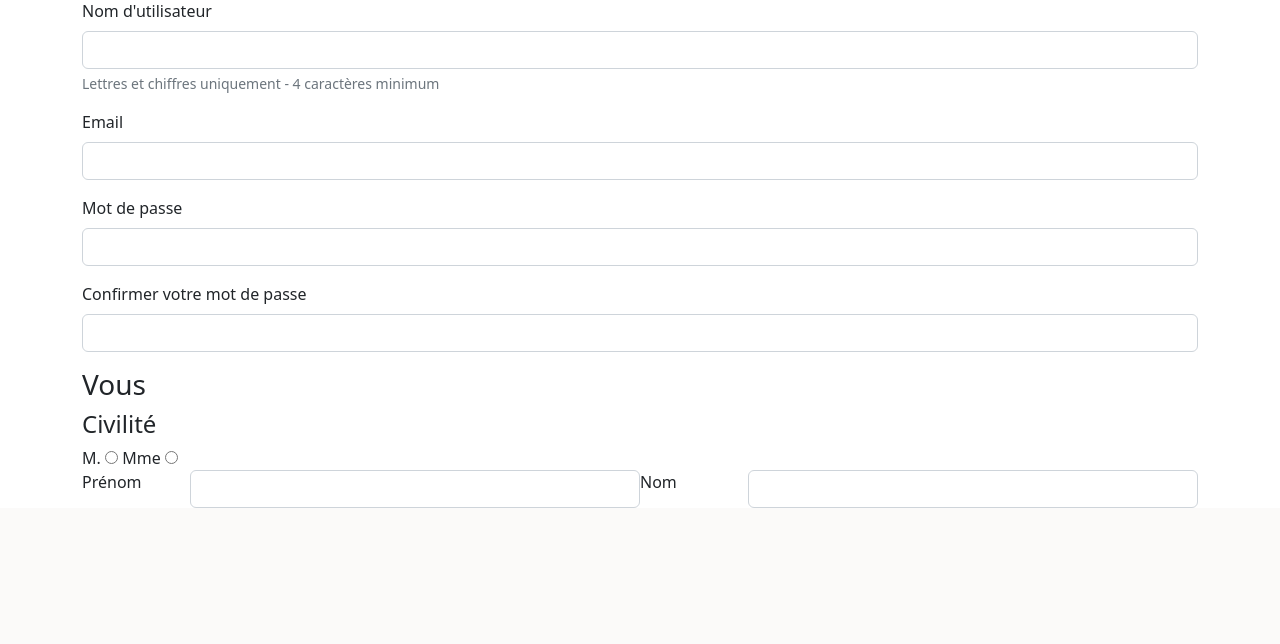
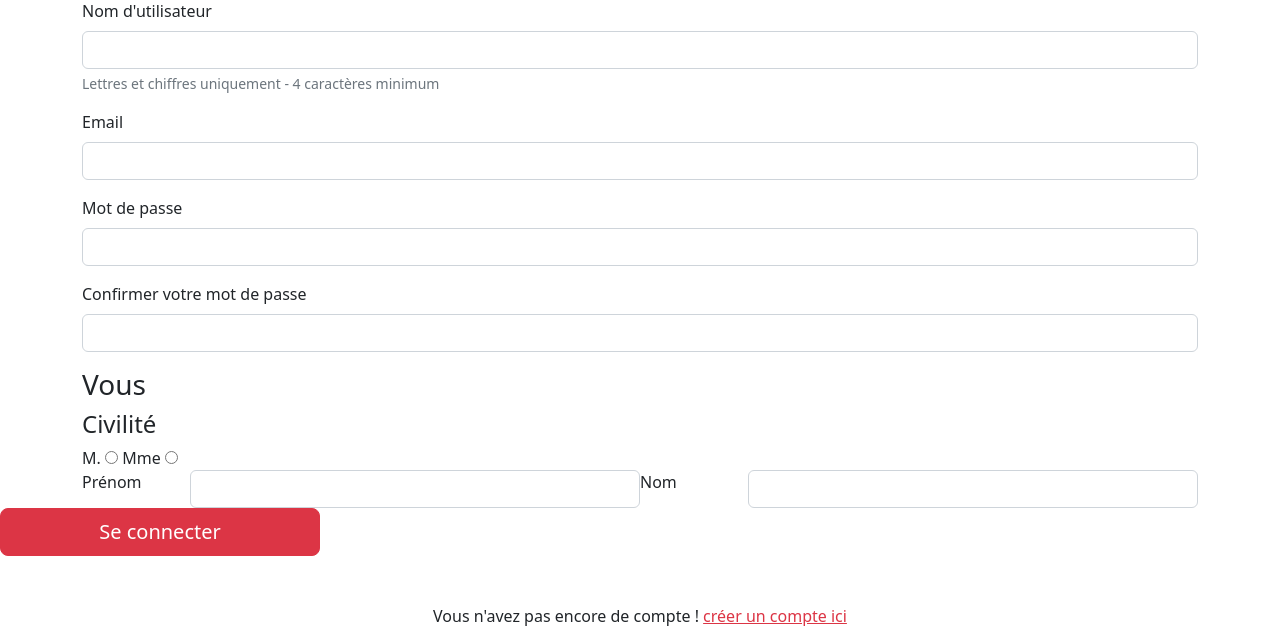
Before and after one commit to sophieost/affiche_parisiennePHP, a PHP site: page /inscription.php in a window 1280 px wide. Shown: the part 889-1533 px from the top of the page. Before the commit the page ends 1397 px from the top, so only its background shows below. Run offline with PHP 8.4, Linux system fonts and the light colour scheme.

Commit message:
form inscription

```diff
--- a/inscription.php
+++ b/inscription.php
@@ -47,6 +47,9 @@ require_once "inc/header.inc.php"
             <input type="text" class="form-control" id="lastName" name="lastName">
         </div>
     </div>
+
+    <button class="w-25 m-auto btn btn-danger btn-lg fs-5" type="submit">Se connecter</button>
+    <p class="mt-5 text-center">Vous n'avez pas encore de compte ! <a href="register.php" class=" text-danger">créer un compte ici</a></p>
     </form>
 
 
```
